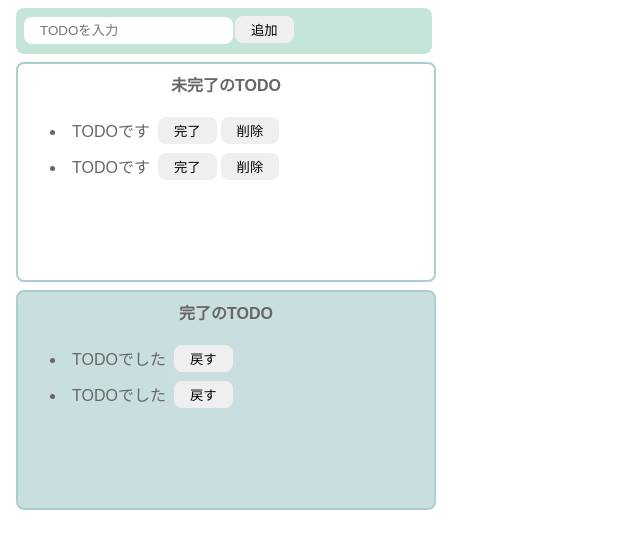
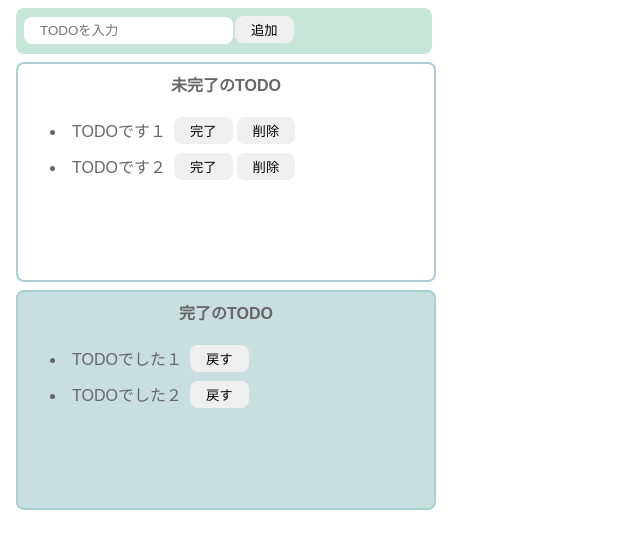
Before and after one commit to goro-ne/react-todo-test, a React (Vite) app: page / in a window 1280 px wide. Shown: the top 548 px of the page, without its empty margins (0-640 px from the left). Built offline with nearby package versions, Linux system fonts and the light colour scheme.

Commit message:
Add markup #3

```diff
--- a/src/Todo.jsx
+++ b/src/Todo.jsx
@@ -1,7 +1,11 @@
+import { useState } from 'react';
 import './styles.css'
 
 export const Todo = () => {
-
+  const [incompleteTodos, setIncompleteTodos]
+    = useState(["TODOです１", "TODOです２"]);
+  const [completeTodos, setCompleteTodos]
+    = useState(["TODOでした１", "TODOでした２"]);
   return (
     <>
       <div className="input-area">
@@ -11,38 +15,28 @@
       <div className="incomplete-area">
         <p className="title">未完了のTODO</p>
         <ul>
-          <li>
+          {incompleteTodos.map( (todo) => (
+              <li key={todo}>
                 <div className="list-row">
-              <p className="todo-item">TODOです</p>
+                  <p className="todo-item">{todo}</p>
                   <button>完了</button>
                   <button>削除</button>
                 </div>
               </li>
-          <li>
-            <div className="list-row">
-              <p className="todo-item">TODOです</p>
-              <button>完了</button>
-              <button>削除</button>
-            </div>
-
-          </li>
+          ))}
         </ul>
       </div>
       <div className="complete-area">
         <p className="title">完了のTODO</p>
         <ul>
-          <li>
+        {completeTodos.map( (todo) => (
+              <li key={todo}>
                 <div className="list-row">
-              <p className="todo-item">TODOでした</p>
+                  <p className="todo-item">{todo}</p>
                   <button>戻す</button>
                 </div>
               </li>
-          <li>
-            <div className="list-row">
-              <p className="todo-item">TODOでした</p>
-              <button>戻す</button>
-            </div>
-          </li>
+          ))}
         </ul>
       </div>
     </>
```
Lines whose indentation alone changed are shown as unchanged.
